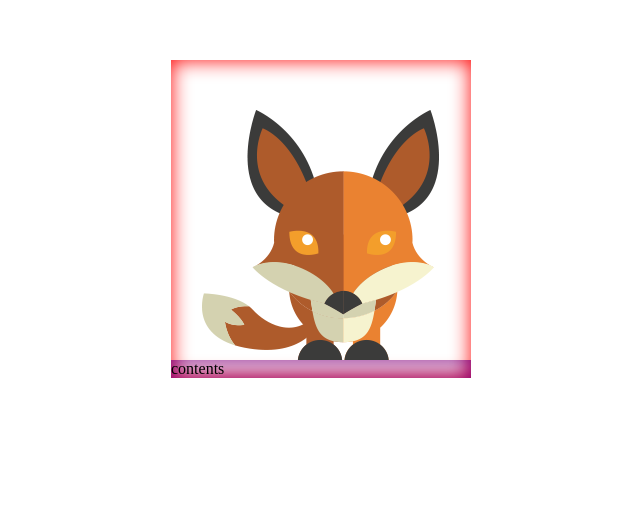
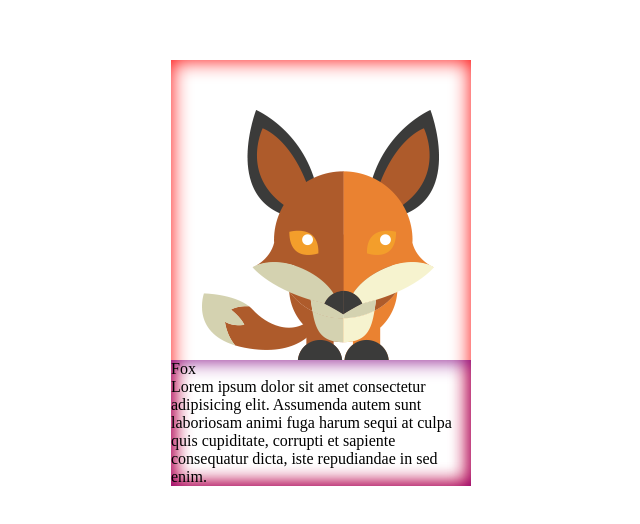
Before and after one commit to amsrj/day03-fox-review, a plain HTML site: page foxindex.html in a window 1280 px wide. Shown: the whole page, without its empty margins (319-959 px from the left). Drawn offline with Linux system fonts and the light colour scheme.

Commit message:
unset으로 좀더 쉽게 초기화

```diff
--- a/foxindex.html
+++ b/foxindex.html
@@ -8,7 +8,8 @@
         <div class="wrapper">
             <img src="images/animal07.png">
             <div class="contents">
-                contents
+                <h1>Fox</h1>
+                <p>Lorem ipsum dolor sit amet consectetur adipisicing elit. Assumenda autem sunt laboriosam animi fuga harum sequi at culpa quis cupiditate, corrupti et sapiente consequatur dicta, iste repudiandae in sed enim.</p>
             </div>
         </div>
     </body>
--- a/foxstyle.css
+++ b/foxstyle.css
@@ -1,6 +1,12 @@
 /* css resets */
-body{
-    margin:initial;
+body, p {
+    margin: unset;
+}
+
+h1{
+    margin: unset;
+    font-size: unset;
+    font-weight: unset;
 }
 
 img {
```
